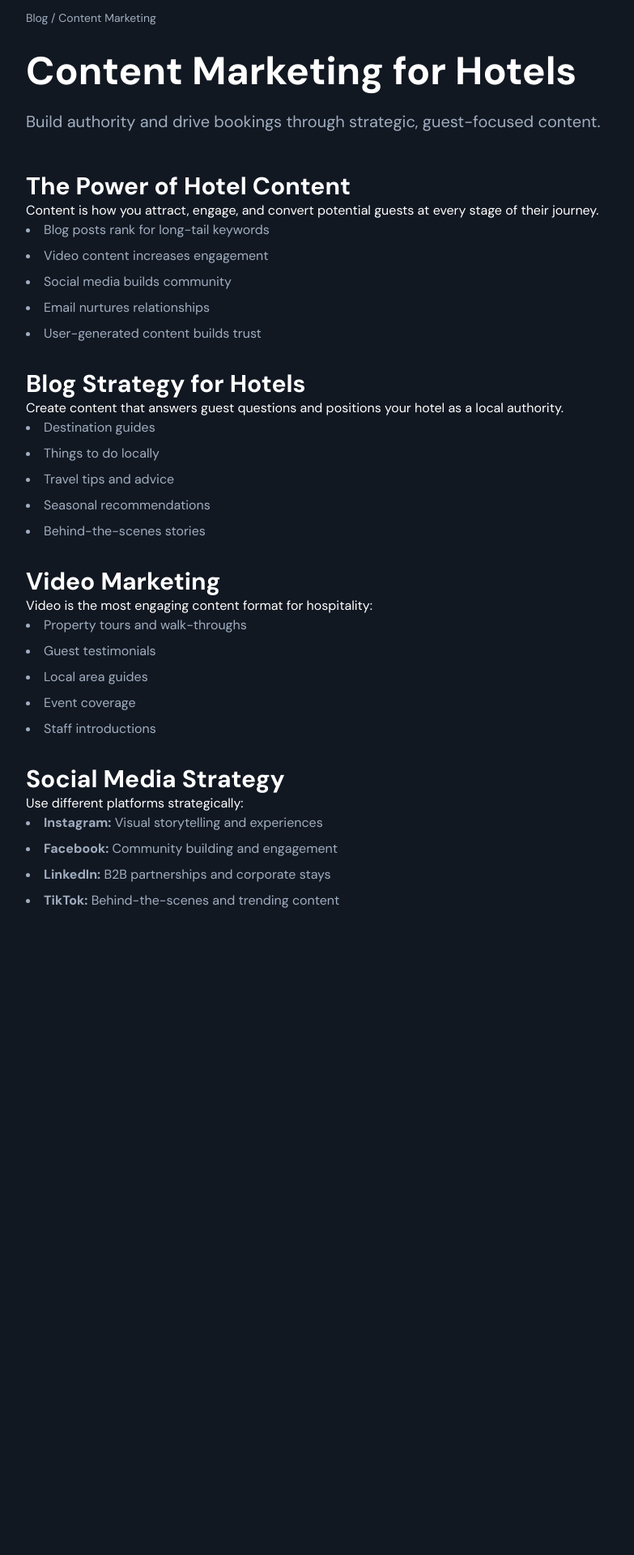
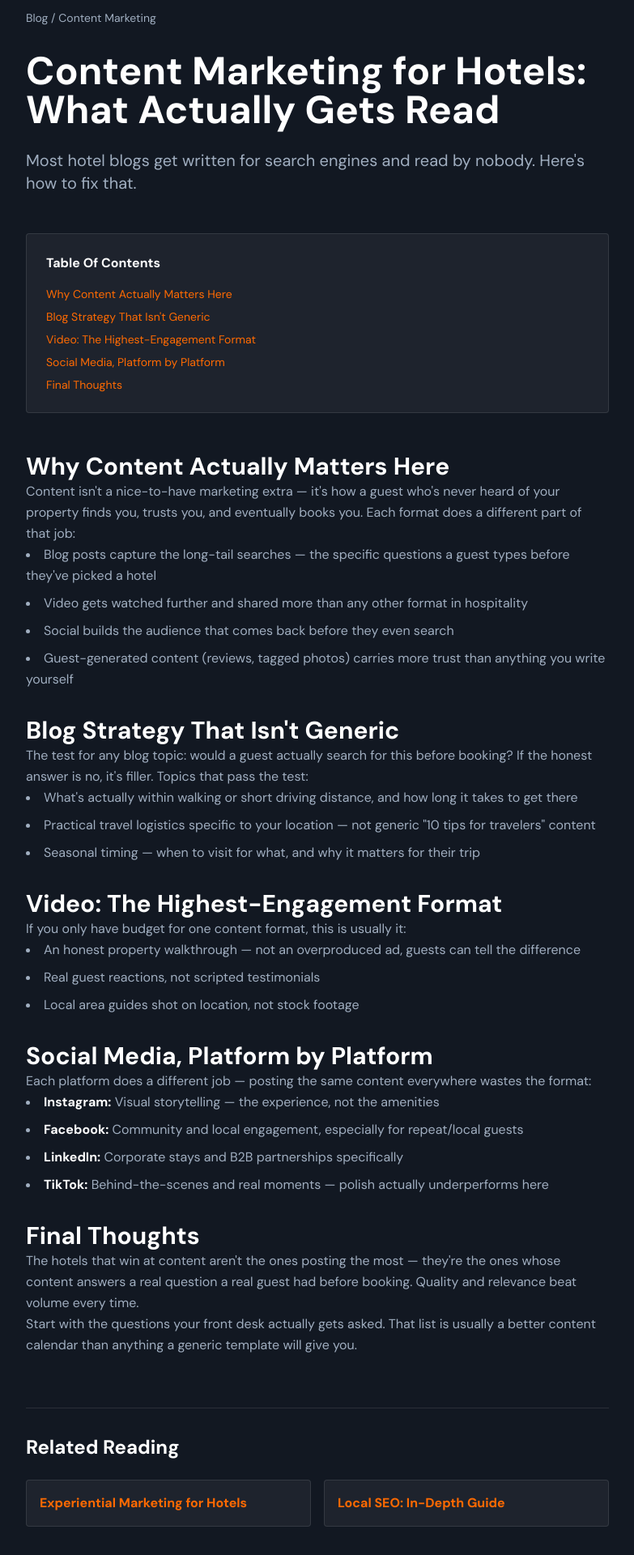
Before and after one commit to JoMogere/v0-local-experience-consulting, a Next.js app: page /blog/content-marketing-hotels in a window 1280 px wide. Shown: the part 180-2100 px from the top of the page at 81% size, without its empty margins (248-1031 px from the left). Before the commit the page ends 1304 px from the top, so only its background shows below. Built offline with nearby package versions, Linux system fonts and the light colour scheme.

Commit message:
Rewrite all blog category pages in consistent voice: TOC, roman-numeral breakdowns, concrete examples, internal links

```diff
--- a/app/blog/content-marketing-hotels/page.tsx
+++ b/app/blog/content-marketing-hotels/page.tsx
@@ -1,8 +1,9 @@
 import { Metadata } from 'next'
+import Link from 'next/link'
 
 export const metadata: Metadata = {
-  title: 'Content Marketing for Hotels | BookedUp Africa',
-  description: 'Strategic content marketing to build authority, engage guests, and drive bookings.',
+  title: 'Content Marketing for Hotels: What Actually Gets Read | BookedUp Africa',
+  description: 'Blog strategy, video, and social media for hotels — built around what guests actually search for, not a generic content calendar.',
   keywords: 'content marketing hotels, hotel blogging, video marketing, social media hotels',
 }
 
@@ -10,59 +11,99 @@ export default function ContentMarketingPillar() {
   return (
     <article className="min-h-screen bg-navy-deep text-white pt-24">
       <div className="max-w-3xl mx-auto px-4 md:px-6">
-        <div className="text-sm text-text-gray mb-8"><a href="/blog" className="hover:text-orange-500">Blog</a> / Content Marketing</div>
+        <div className="text-sm text-text-gray mb-8"><Link href="/blog" className="hover:text-orange-500">Blog</Link> / Content Marketing</div>
         <header className="mb-12">
-          <h1 className="text-4xl md:text-5xl font-bold mb-6">Content Marketing for Hotels</h1>
-          <p className="text-xl text-text-gray mb-6">Build authority and drive bookings through strategic, guest-focused content.</p>
+          <h1 className="text-4xl md:text-5xl font-bold mb-6">Content Marketing for Hotels: What Actually Gets Read</h1>
+          <p className="text-xl text-text-gray mb-6">
+            Most hotel blogs get written for search engines and read by nobody. Here's how to fix that.
+          </p>
         </header>
 
-        <section className="prose prose-invert max-w-none space-y-8">
-          <div>
-            <h2 className="text-3xl font-bold">The Power of Hotel Content</h2>
-            <p>Content is how you attract, engage, and convert potential guests at every stage of their journey.</p>
-            <ul className="list-disc list-inside space-y-2 text-text-gray">
-              <li>Blog posts rank for long-tail keywords</li>
-              <li>Video content increases engagement</li>
-              <li>Social media builds community</li>
-              <li>Email nurtures relationships</li>
-              <li>User-generated content builds trust</li>
+        <nav className="bg-white/5 border border-white/10 rounded-lg p-6 mb-12">
+          <h2 className="font-bold mb-4">Table Of Contents</h2>
+          <ul className="space-y-2 text-sm text-text-gray">
+            <li><Link href="#why-content" className="text-orange-500 hover:text-orange-400">Why Content Actually Matters Here</Link></li>
+            <li><Link href="#blog" className="text-orange-500 hover:text-orange-400">Blog Strategy That Isn't Generic</Link></li>
+            <li><Link href="#video" className="text-orange-500 hover:text-orange-400">Video: The Highest-Engagement Format</Link></li>
+            <li><Link href="#social" className="text-orange-500 hover:text-orange-400">Social Media, Platform by Platform</Link></li>
+            <li><Link href="#final-thoughts" className="text-orange-500 hover:text-orange-400">Final Thoughts</Link></li>
+          </ul>
+        </nav>
+
+        <section className="prose prose-invert max-w-none space-y-8 text-text-gray leading-relaxed">
+          <div id="why-content">
+            <h2 className="text-3xl font-bold text-white">Why Content Actually Matters Here</h2>
+            <p>Content isn't a nice-to-have marketing extra — it's how a guest who's never heard of your property finds you, trusts you, and eventually books you. Each format does a different part of that job:</p>
+            <ul className="list-disc list-inside space-y-2">
+              <li>Blog posts capture the long-tail searches — the specific questions a guest types before they've picked a hotel</li>
+              <li>Video gets watched further and shared more than any other format in hospitality</li>
+              <li>Social builds the audience that comes back before they even search</li>
+              <li>Guest-generated content (reviews, tagged photos) carries more trust than anything you write yourself</li>
             </ul>
           </div>
 
-          <div>
-            <h2 className="text-3xl font-bold">Blog Strategy for Hotels</h2>
-            <p>Create content that answers guest questions and positions your hotel as a local authority.</p>
-            <ul className="list-disc list-inside space-y-2 text-text-gray">
-              <li>Destination guides</li>
-              <li>Things to do locally</li>
-              <li>Travel tips and advice</li>
-              <li>Seasonal recommendations</li>
-              <li>Behind-the-scenes stories</li>
+          <div id="blog">
+            <h2 className="text-3xl font-bold text-white">Blog Strategy That Isn't Generic</h2>
+            <p>
+              The test for any blog topic: would a guest actually search for this before booking? If the honest answer is no, it's filler. Topics that pass the test:
+            </p>
+            <ul className="list-disc list-inside space-y-2">
+              <li>What's actually within walking or short driving distance, and how long it takes to get there</li>
+              <li>Practical travel logistics specific to your location — not generic "10 tips for travelers" content</li>
+              <li>Seasonal timing — when to visit for what, and why it matters for their trip</li>
             </ul>
           </div>
 
-          <div>
-            <h2 className="text-3xl font-bold">Video Marketing</h2>
-            <p>Video is the most engaging content format for hospitality:</p>
-            <ul className="list-disc list-inside space-y-2 text-text-gray">
-              <li>Property tours and walk-throughs</li>
-              <li>Guest testimonials</li>
-              <li>Local area guides</li>
-              <li>Event coverage</li>
-              <li>Staff introductions</li>
+          <div id="video">
+            <h2 className="text-3xl font-bold text-white">Video: The Highest-Engagement Format</h2>
+            <p>If you only have budget for one content format, this is usually it:</p>
+            <ul className="list-disc list-inside space-y-2">
+              <li>An honest property walkthrough — not an overproduced ad, guests can tell the difference</li>
+              <li>Real guest reactions, not scripted testimonials</li>
+              <li>Local area guides shot on location, not stock footage</li>
             </ul>
           </div>
 
-          <div>
-            <h2 className="text-3xl font-bold">Social Media Strategy</h2>
-            <p>Use different platforms strategically:</p>
-            <ul className="list-disc list-inside space-y-2 text-text-gray">
-              <li><strong>Instagram:</strong> Visual storytelling and experiences</li>
-              <li><strong>Facebook:</strong> Community building and engagement</li>
-              <li><strong>LinkedIn:</strong> B2B partnerships and corporate stays</li>
-              <li><strong>TikTok:</strong> Behind-the-scenes and trending content</li>
+          <div id="social">
+            <h2 className="text-3xl font-bold text-white">Social Media, Platform by Platform</h2>
+            <p>Each platform does a different job — posting the same content everywhere wastes the format:</p>
+            <ul className="list-disc list-inside space-y-2">
+              <li><strong className="text-white">Instagram:</strong> Visual storytelling — the experience, not the amenities</li>
+              <li><strong className="text-white">Facebook:</strong> Community and local engagement, especially for repeat/local guests</li>
+              <li><strong className="text-white">LinkedIn:</strong> Corporate stays and B2B partnerships specifically</li>
+              <li><strong className="text-white">TikTok:</strong> Behind-the-scenes and real moments — polish actually underperforms here</li>
             </ul>
           </div>
+
+          <div id="final-thoughts">
+            <h2 className="text-3xl font-bold text-white">Final Thoughts</h2>
+            <p>
+              The hotels that win at content aren't the ones posting the most — they're the ones whose content answers a real question a real guest had before booking. Quality and relevance beat volume every time.
+            </p>
+            <p>
+              Start with the questions your front desk actually gets asked. That list is usually a better content calendar than anything a generic template will give you.
+            </p>
+          </div>
+        </section>
+
+        <section className="mt-16 pt-8 border-t border-white/10">
+          <h2 className="text-2xl font-bold mb-6">Related Reading</h2>
+          <div className="grid md:grid-cols-2 gap-4">
+            <Link href="/blog/experiential-marketing-hotels" className="p-4 bg-white/5 border border-white/10 rounded hover:bg-white/10 transition-colors block">
+              <h3 className="font-semibold text-orange-500">Experiential Marketing for Hotels</h3>
+            </Link>
+            <Link href="/pillar/local-seo-hotels" className="p-4 bg-white/5 border border-white/10 rounded hover:bg-white/10 transition-colors block">
+              <h3 className="font-semibold text-orange-500">Local SEO: In-Depth Guide</h3>
+            </Link>
+          </div>
+        </section>
+
+        <section className="mt-16 p-8 bg-gradient-to-r from-orange-500/10 to-orange-500/5 border border-orange-500/30 rounded-lg text-center">
+          <h2 className="text-2xl font-bold mb-4">Need a Content Strategy That Fits Your Property?</h2>
+          <p className="text-text-gray mb-6">We build content plans around what your guests are actually searching for.</p>
+          <Link href="/contact" className="inline-block px-8 py-3 bg-orange-500 hover:bg-orange-600 text-white font-bold rounded-sm transition-colors">
+            Get Your Free Audit
+          </Link>
         </section>
       </div>
     </article>
```
